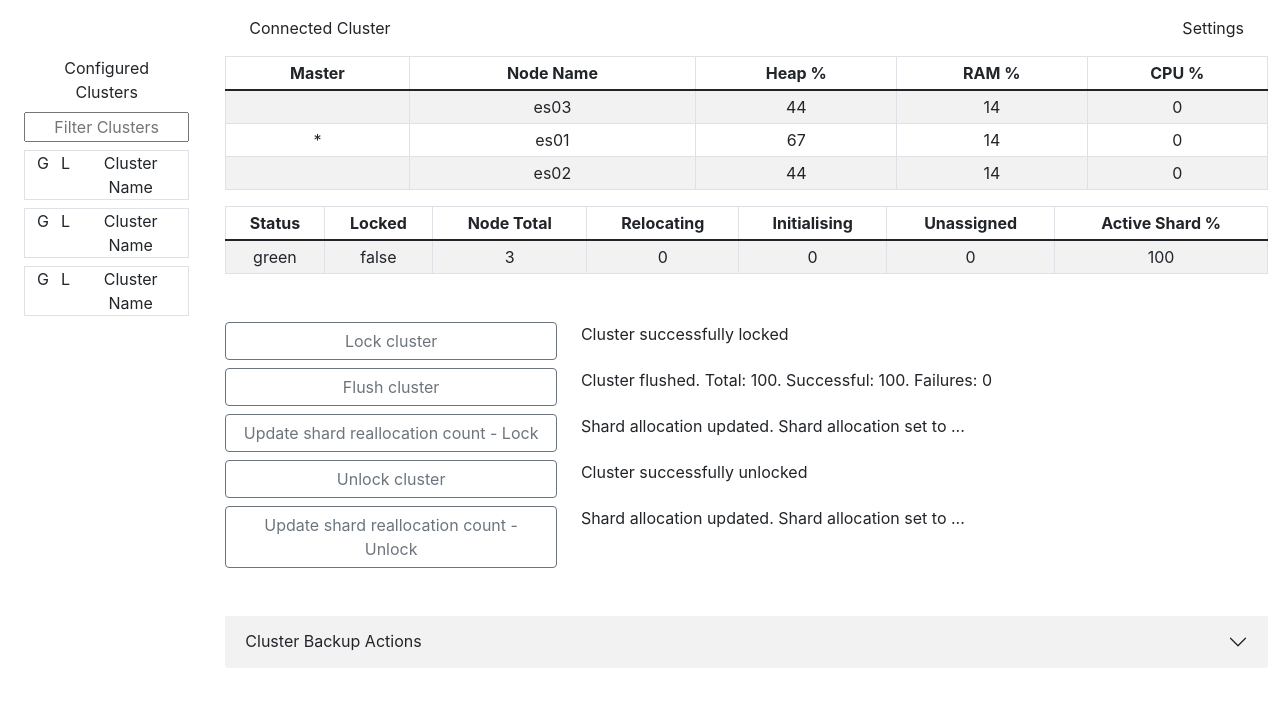
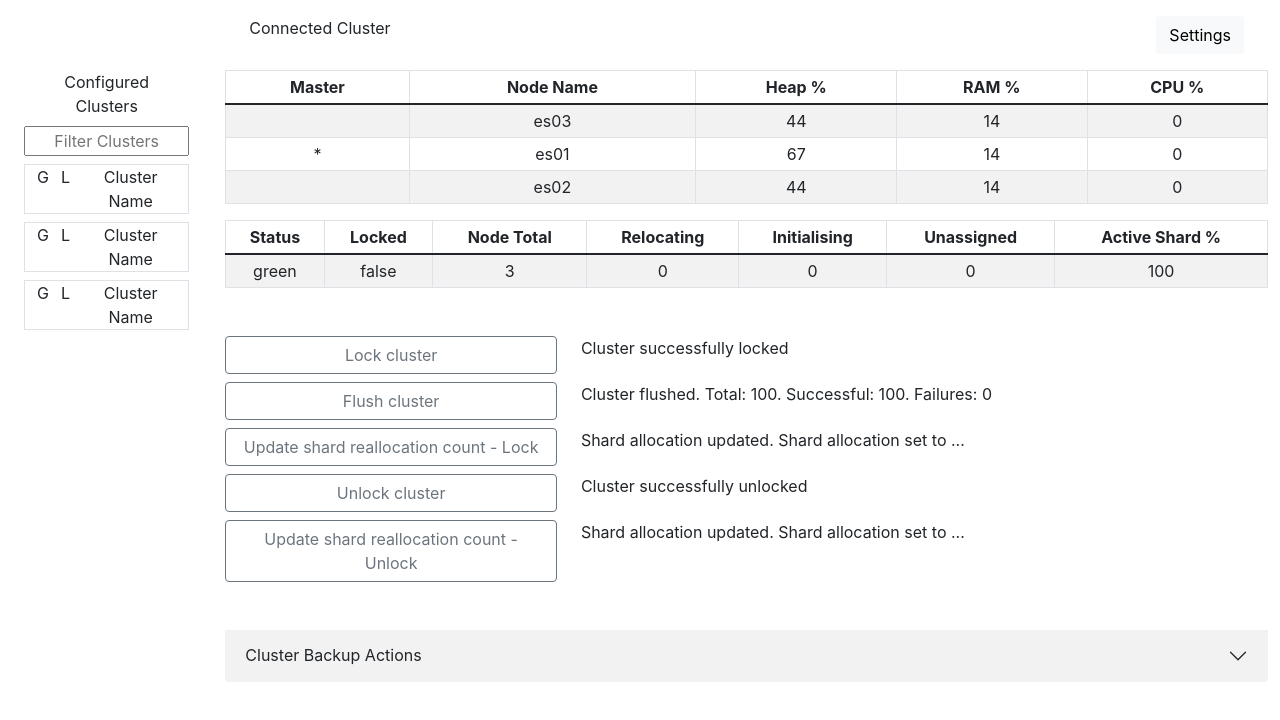
Before and after one commit to Cellv2/elastic-winupdate-helper, a React (Create React App) app: page / in a window 1280 px wide. Shown: the top 720 px of the page. Built offline with nearby package versions, Linux system fonts and the light colour scheme.

Commit message:
Add settings modal

```diff
--- /dev/null
+++ b/src/components/AppSettingsModal.module.css
@@ -0,0 +1,5 @@
+/* Overriding bootstrap styles */
+.modalButton:focus,
+.modalButton:not(.collapsed) {
+    box-shadow: none;
+}
--- /dev/null
+++ b/src/components/AppSettingsModal.tsx
@@ -0,0 +1,42 @@
+import React, { useState } from "react";
+import RbButton from "react-bootstrap/Button";
+import RbModal from "react-bootstrap/Modal";
+import styles from "./AppSettingsModal.module.css";
+
+type Props = {};
+
+const AppSettingsModal = (props: Props) => {
+    const [show, setShow] = useState(false);
+
+    const handleClose = () => setShow(false);
+    const handleShow = () => setShow(true);
+
+    return (
+        <>
+            <RbButton
+                variant="light"
+                onClick={handleShow}
+                className={styles.modalButton}
+            >
+                Settings
+            </RbButton>
+
+            <RbModal show={show} onHide={handleClose} centered>
+                <RbModal.Header closeButton>
+                    <RbModal.Title>Settings</RbModal.Title>
+                </RbModal.Header>
+                <RbModal.Body>List of application settings goes here</RbModal.Body>
+                <RbModal.Footer>
+                    <RbButton variant="outline-secondary" onClick={handleClose}>
+                        Close
+                    </RbButton>
+                    <RbButton variant="outline-primary" onClick={handleClose}>
+                        Save Changes
+                    </RbButton>
+                </RbModal.Footer>
+            </RbModal>
+        </>
+    );
+};
+
+export default AppSettingsModal;
--- a/src/components/Header.tsx
+++ b/src/components/Header.tsx
@@ -2,6 +2,7 @@ import React from "react";
 import RbCol from "react-bootstrap/Col";
 import RbContainer from "react-bootstrap/Container";
 import RbRow from "react-bootstrap/Row";
+import AppSettingsModal from "./AppSettingsModal";
 
 type Props = {
     heading: string;
@@ -15,7 +16,9 @@ const Header = (props: Props) => {
                 <RbCol xs={1} sm>
                     {" "}
                 </RbCol>
-                <RbCol className="text-end">Settings</RbCol>
+                <RbCol className="text-end">
+                    <AppSettingsModal />
+                </RbCol>
             </RbRow>
         </RbContainer>
     );
```
